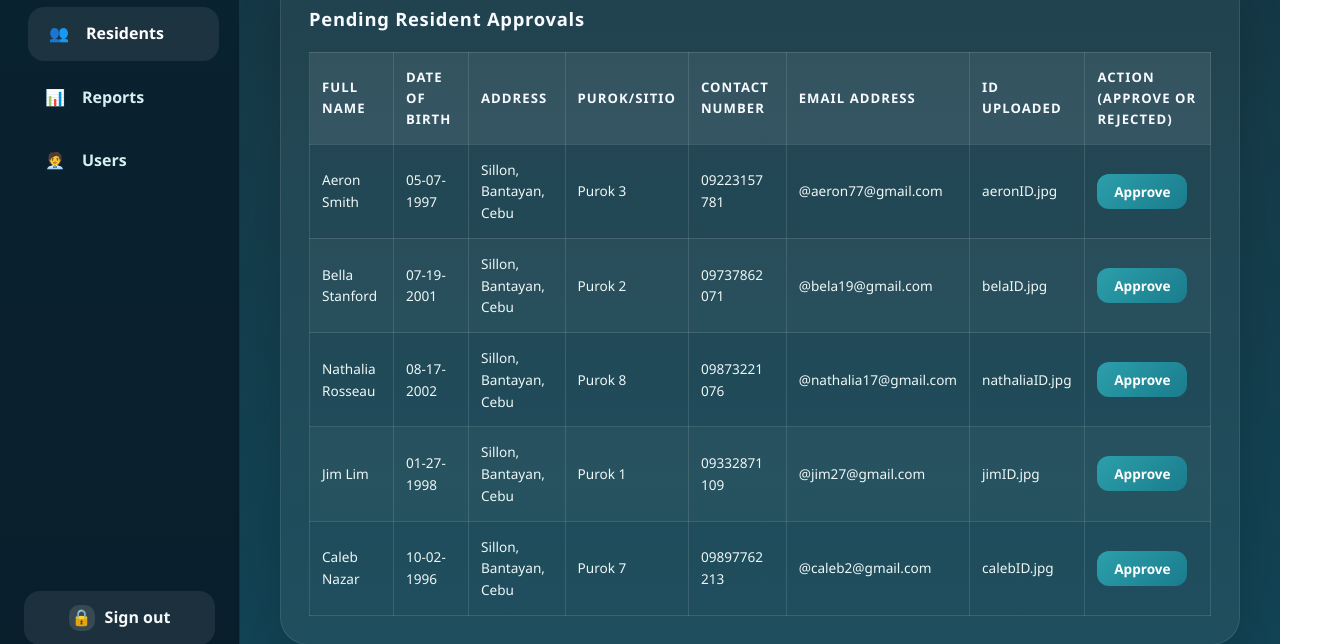
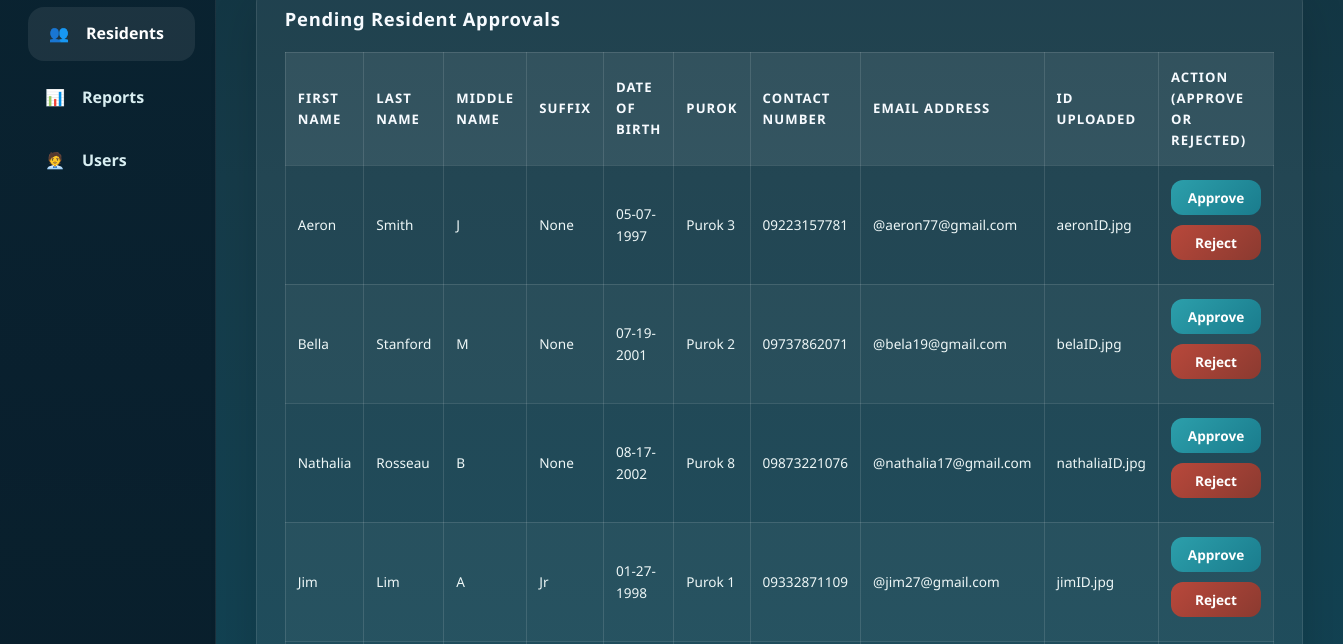
Before and after one commit to jamrose7/BSCCARS, a plain HTML site: page html/adminResidents.html in a window 1280 px wide. Shown: the part 252-896 px from the top of the page, 1343 px wide, since content can reach past the window. Drawn offline with Linux system fonts and the light colour scheme.

Commit message:
Refactor user data fields, sync register and admin residents data, update status colors, add reject button, and improve landing page (Facebook link and remove unused socials)

```diff
--- a/css/adminDashboard.css
+++ b/css/adminDashboard.css
@@ -208,7 +208,7 @@ body {
 }
 
 .card-gold {
-  background: linear-gradient(135deg, #c49463, #b47b48);
+   background: linear-gradient(135deg, #86775c, #B99A64);
 }
 
 .card-orange {
@@ -269,17 +269,17 @@ body {
 }
 
 .status-pending {
-  background: rgba(255, 209, 126, 0.18);
+  background: rgba(231, 118, 20, 0.45);
   color: #ffecb3;
 }
 
 .status-resolved {
-  background: rgba(118, 199, 189, 0.18);
+  background: rgba(80, 160, 135, 0.45);
   color: #d9f2ee;
 }
 
 .status-progress {
-  background: rgba(108, 177, 228, 0.18);
+  background: rgba(68, 151, 210, 0.45);
   color: #d7eefb;
 }
 
--- a/css/adminResidents.css
+++ b/css/adminResidents.css
@@ -59,6 +59,7 @@
     background 0.25s ease,
     transform 0.2s ease;
   min-width: 110px;
+  margin-bottom: 10px;
 }
 
 .btn-approve {
--- a/html/adminResidents.html
+++ b/html/adminResidents.html
@@ -28,8 +28,7 @@
         <nav>
           <a href="adminDashboard.html"><span>🏠</span> Dashboard</a>
           <a href="adminComplaints.html"><span>📋</span> Complaints</a>
-          <a class="active" href="adminResidents.html"
-            ><span>👥</span> Residents</a>
+          <a class="active" href="adminResidents.html"><span>👥</span> Residents</a>
           <a href="adminReports.html"><span>📊</span> Reports</a>
           <a href="adminUsers.html"><span>🧑‍💼</span> Users</a>
         </nav>
@@ -49,10 +48,12 @@
           <table class="residents-table">
             <thead>
               <tr>
-                <th>Full Name</th>
+                <th>First Name</th>
+                <th>Last Name</th>
+                <th>Middle Name</th>
+                <th>Suffix</th>
                 <th>Date of Birth</th>
-                <th>Address</th>
-                <th>Purok/Sitio</th>
+                <th>Purok</th>
                 <th>Contact Number</th>
                 <th>Email Address</th>
                 <th>ID Uploaded</th>
@@ -61,11 +62,13 @@
             </thead>
             <tbody id="residentsBody">
               <tr>
-                <td>Aeron Smith</td>
+                <td>Aeron</td>
+                <td>Smith</td>
+                <td>J</td>
+                <td>None</td>
                 <td>05-07-1997</td>
-                <td>Sillon, Bantayan, Cebu</td>
                 <td>Purok 3</td>
-                <td>09223157 781</td>
+                <td>09223157781</td>
                 <td>@aeron77@gmail.com</td>
                 <td>aeronID.jpg</td>
                 <td>
@@ -74,70 +77,71 @@
                     onclick="approveResident(this)">
                     Approve
                   </button>
-                </td>
-              </tr>
-              <tr>
-                <td>Bella Stanford</td>
-                <td>07-19-2001</td>
-                <td>Sillon, Bantayan, Cebu</td>
-                <td>Purok 2</td>
-                <td>09737862 071</td>
-                <td>@bela19@gmail.com</td>
-                <td>belaID.jpg</td>
-                <td>
                   <button
-                    class="btn-action btn-approve"
-                    onclick="approveResident(this)">
-                    Approve
+                    class="btn-action btn-reject"
+                    onclick="rejectResident(this)">
+                    Reject
                   </button>
                 </td>
               </tr>
               <tr>
-                <td>Nathalia Rosseau</td>
+                <td>Bella</td>
+                <td>Stanford</td>
+                <td>M</td>
+                <td>None</td>
+                <td>07-19-2001</td>
+                <td>Purok 2</td>
+                <td>09737862071</td>
+                <td>@bela19@gmail.com</td>
+                <td>belaID.jpg</td>
+                <td>
+                  <button class="btn-action btn-approve" onclick="approveResident(this)">Approve</button>
+                  <button class="btn-action btn-reject" onclick="rejectResident(this)">Reject</button>
+                </td>
+              </tr>
+              <tr>
+                <td>Nathalia</td>
+                <td>Rosseau</td>
+                <td>B</td>
+                <td>None</td>
                 <td>08-17-2002</td>
-                <td>Sillon, Bantayan, Cebu</td>
                 <td>Purok 8</td>
-                <td>09873221 076</td>
+                <td>09873221076</td>
                 <td>@nathalia17@gmail.com</td>
                 <td>nathaliaID.jpg</td>
                 <td>
-                  <button
-                    class="btn-action btn-approve"
-                    onclick="approveResident(this)">
-                    Approve
-                  </button>
+                  <button class="btn-action btn-approve" onclick="approveResident(this)">Approve</button>
+                  <button class="btn-action btn-reject" onclick="rejectResident(this)">Reject</button>
                 </td>
               </tr>
               <tr>
-                <td>Jim Lim</td>
+                <td>Jim</td>
+                <td>Lim</td>
+                <td>A</td>
+                <td>Jr</td>
                 <td>01-27-1998</td>
-                <td>Sillon, Bantayan, Cebu</td>
                 <td>Purok 1</td>
-                <td>09332871 109</td>
+                <td>09332871109</td>
                 <td>@jim27@gmail.com</td>
                 <td>jimID.jpg</td>
                 <td>
-                  <button
-                    class="btn-action btn-approve"
-                    onclick="approveResident(this)">
-                    Approve
-                  </button>
+                  <button class="btn-action btn-approve" onclick="approveResident(this)">Approve</button>
+                  <button class="btn-action btn-reject" onclick="rejectResident(this)">Reject</button>
                 </td>
               </tr>
               <tr>
-                <td>Caleb Nazar</td>
+                <td>Caleb</td>
+                <td>Nazar</td>
+                <td>T</td>
+                <td>III</td>
                 <td>10-02-1996</td>
-                <td>Sillon, Bantayan, Cebu</td>
                 <td>Purok 7</td>
-                <td>09897762 213</td>
+                <td>09897762213</td>
                 <td>@caleb2@gmail.com</td>
                 <td>calebID.jpg</td>
                 <td>
-                  <button
-                    class="btn-action btn-approve"
-                    onclick="approveResident(this)">
-                    Approve
-                  </button>
+                  <button class="btn-action btn-approve" onclick="approveResident(this)">Approve</button>
+                  <button class="btn-action btn-reject" onclick="rejectResident(this)">Reject</button>
                 </td>
               </tr>
             </tbody>
```
Also changed, not shown: css/adminComplaints.css (+7 -9 lines), html/adminComplaints.html (+15 -7 lines), html/adminDashboard.html (+7 -7 lines), html/adminUsers.html (+2 -3 lines), html/index.html (+1 -3 lines).
